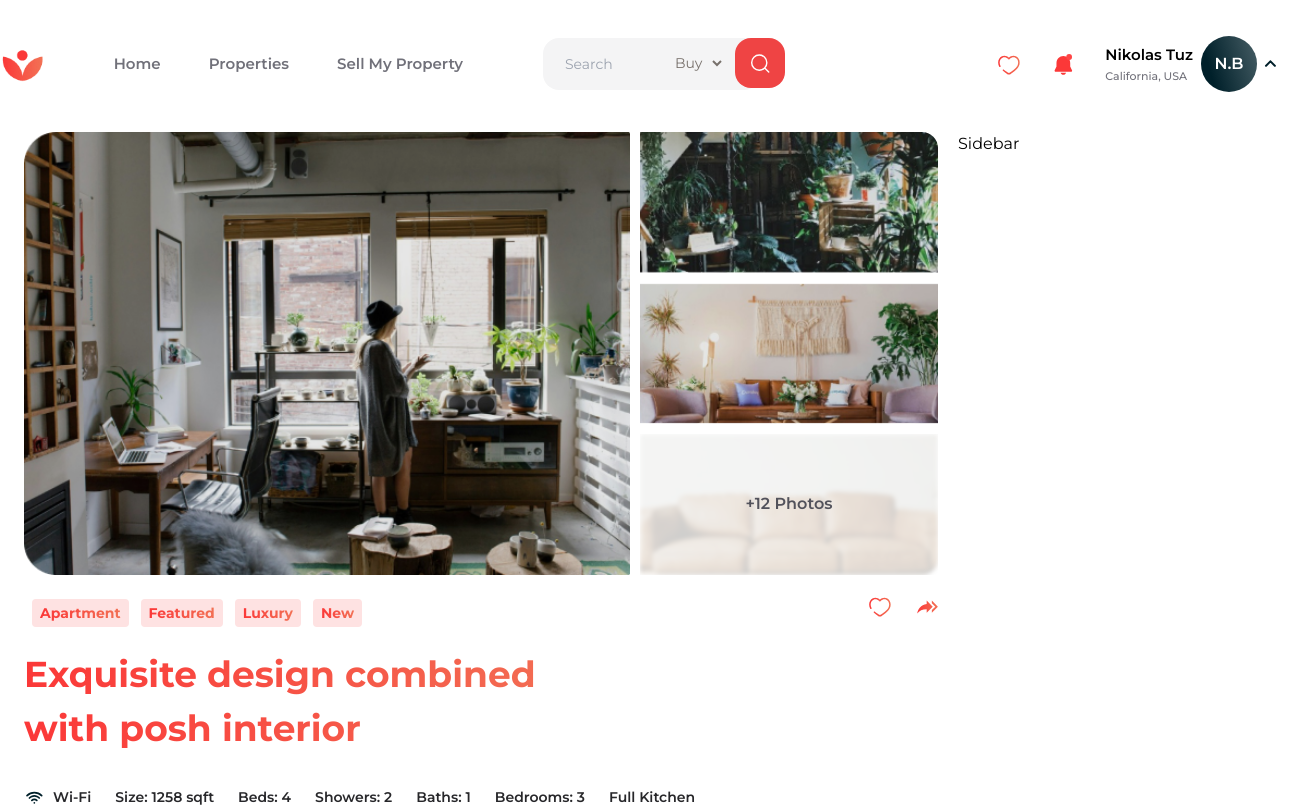
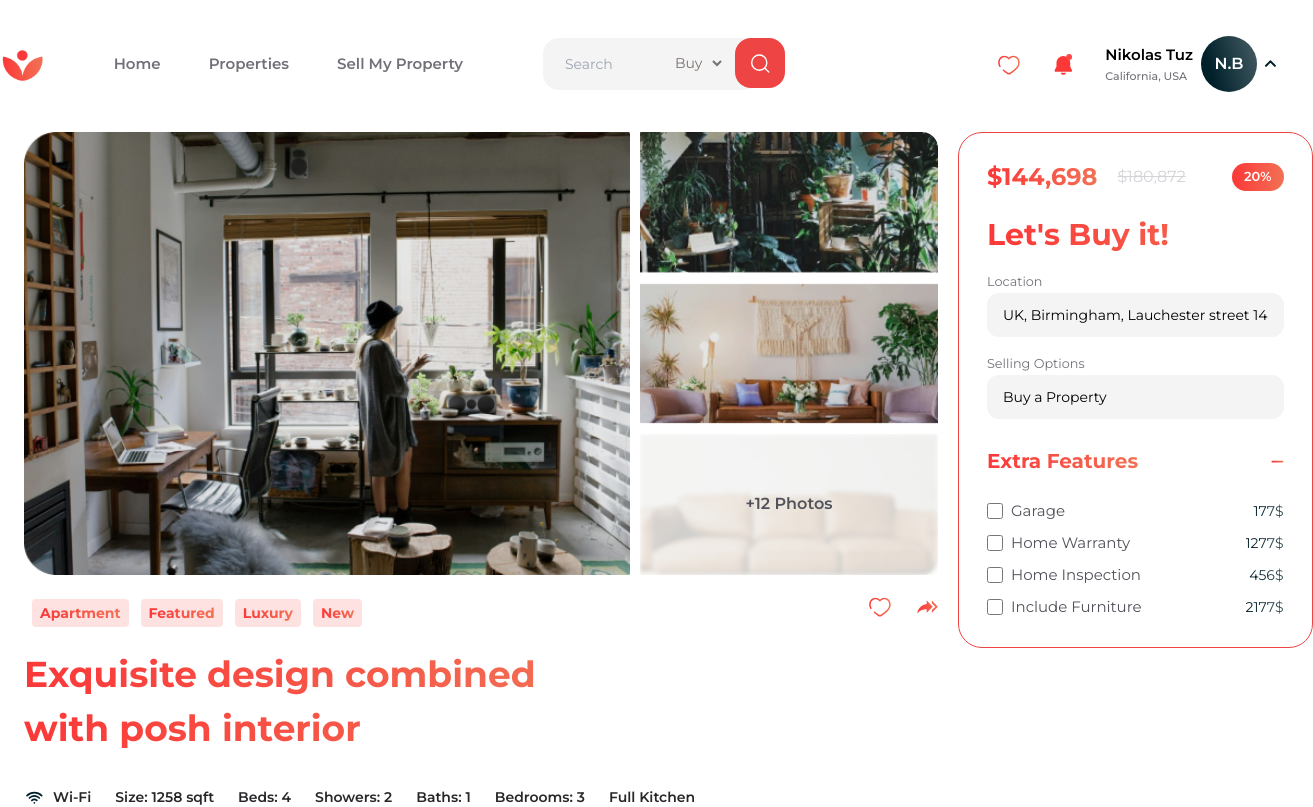
Before and after one commit to HumptyDumpy01/viaproperty-app, a Next.js app: page /properties/1 in a window 1280 px wide. Shown: the top 807 px of the page, 1313 px wide, since content can reach past the window. Built offline with nearby package versions, Linux system fonts and the light colour scheme.

Commit message:
Started working on sidebar. Is is 50 percent done.

```diff
--- a/app/properties/[id]/page.tsx
+++ b/app/properties/[id]/page.tsx
@@ -21,6 +21,9 @@ import BadgeRounded from '@/components/UI/Badge/BadgeRounded';
 import LeaveComment from '@/components/PropertyDescription/Layout/LeaveComment';
 import CallToActionBlock from '@/components/Layout/Cta/CallToActionBlock';
 import FeaturedProperties from '@/components/Home/Layout/FeaturedProperties';
+import LabelAndTextBadge from '@/components/UI/Badge/LabelAndTextBadge';
+import ExpandIcon from '@/components/UI/Icon/ExpandIcon';
+import Checkbox from '@/components/UI/Checkbox/Checkbox';
 
 /*type PropertyDescriptionType = {
   // children: ReactNode;
@@ -112,8 +115,67 @@ export default function PropertyDescription(/*{  }: PropertyDescriptionType*/) {
               </div>
             </div>
           </div>
-          <div>
-            Sidebar
+          <div className={`border h-fit border-red-500 rounded-3xl p-7 w-full`}>
+            <div className={`flex items-center justify-between mb-6`}>
+              <div className={`flex gap-5 items-center`}>
+                <span
+                  className={`bg-clip-text inline-block text-transparent bg-linear-main-red font-bold text-2xl`}>$144,698</span>
+                <span className={`text-zinc-300 inline-block line-through`}>$180,872</span>
+              </div>
+              <span
+                className={`inline-block text-[13px] font-semibold bg-linear-main-red text-white px-3 py-1 rounded-full`}>20%</span>
+            </div>
+            <div>
+              <h2 className={`bg-clip-text mb-4 text-transparent bg-linear-main-red font-bold text-3xl`}>Let&#39;s Buy
+                it!</h2>
+              <div className={`flex flex-col gap-3.5 mb-7`}>
+                <LabelAndTextBadge label={`Location`} text={`UK, Birmingham, Lauchester street 14`} />
+                <LabelAndTextBadge label={`Selling Options`} text={`Buy a Property`} />
+              </div>
+              <div className={`flex flex-col gap-2 justify-center`}>
+                <div className={`flex justify-between items-center mb-4`}>
+                  <h3 className={`bg-clip-text text-xl text-transparent bg-linear-main-red font-bold`}>Extra
+                    Features</h3>
+                  <ExpandIcon type={`collapse`} />
+                </div>
+
+                <div className={`flex items-center justify-between`}>
+                  <div>
+                    <Checkbox label={`Garage`} name={`garage`} />
+                  </div>
+                  <div>
+                    <span className={`text-sm bg-clip-text text-transparent bg-linear-main-dark-blue`}>177$</span>
+                  </div>
+                </div>
+
+                <div className={`flex items-center justify-between`}>
+                  <div>
+                    <Checkbox label={`Home Warranty`} name={`HomeWarranty`} />
+                  </div>
+                  <div>
+                    <span className={`text-sm bg-clip-text text-transparent bg-linear-main-dark-blue`}>1277$</span>
+                  </div>
+                </div>
+
+                <div className={`flex items-center justify-between`}>
+                  <div>
+                    <Checkbox label={`Home Inspection`} name={`HomeInspection`} />
+                  </div>
+                  <div>
+                    <span className={`text-sm bg-clip-text text-transparent bg-linear-main-dark-blue`}>456$</span>
+                  </div>
+                </div>
+
+                <div className={`flex items-center justify-between`}>
+                  <div>
+                    <Checkbox label={`Include Furniture`} name={`IncludeFurniture`} />
+                  </div>
+                  <div>
+                    <span className={`text-sm bg-clip-text text-transparent bg-linear-main-dark-blue`}>2177$</span>
+                  </div>
+                </div>
+              </div>
+            </div>
           </div>
         </div>
         <div className={`mt-20`}>
--- /dev/null
+++ b/components/UI/Badge/LabelAndTextBadge.tsx
@@ -0,0 +1,20 @@
+// 'use client';
+
+type LabelAndTextBadgeType = {
+  label: string;
+  text: string;
+  // children: ReactNode;
+}
+
+import React from 'react';
+
+export default function LabelAndTextBadge({ label, text }: LabelAndTextBadgeType) {
+  return (
+    <>
+      <div>
+        <span className={`text-[12.8px] text-zinc-500`}>{label}</span>
+        <p className={`bg-zinc-100 rounded-xl text-sm truncate px-4 py-3`}>{text}</p>
+      </div>
+    </>
+  );
+}
--- /dev/null
+++ b/components/UI/Icon/ExpandIcon.tsx
@@ -0,0 +1,47 @@
+// 'use client';
+
+type ExpandIconType = {
+  type: `expand` | `collapse`;
+  // children: ReactNode;
+}
+
+import React from 'react';
+
+export default function ExpandIcon({ type }: ExpandIconType) {
+  return (
+    <>
+      {type === `collapse` && (
+        <>
+          <svg className={`cursor-pointer`} xmlns="http://www.w3.org/2000/svg" width="13" height="3" viewBox="0 0 13 3"
+               fill="none">
+            <path d="M1.31934 1.68481H11.408" stroke="url(#paint0_linear_383_7683)" stroke-width="1.68145"
+                  stroke-linecap="round" />
+            <defs>
+              <linearGradient id="paint0_linear_383_7683" x1="1.31934" y1="2.18481" x2="11.408" y2="2.18481"
+                              gradientUnits="userSpaceOnUse">
+                <stop stop-color="#FB3838" />
+                <stop offset="1" stop-color="#F27155" />
+              </linearGradient>
+            </defs>
+          </svg>
+        </>
+      )}
+      {type === `expand` && (
+        <>
+          <svg className={`cursor-pointer`} xmlns="http://www.w3.org/2000/svg" width="12" height="10"
+               viewBox="0 0 12 10" fill="none">
+            <path d="M1 5H11.0887M6 9V1" stroke="url(#paint0_linear_1042_7979)" stroke-width="1.68145"
+                  stroke-linecap="round" />
+            <defs>
+              <linearGradient id="paint0_linear_1042_7979" x1="1" y1="5" x2="11.0887" y2="5"
+                              gradientUnits="userSpaceOnUse">
+                <stop stop-color="#FB3838" />
+                <stop offset="1" stop-color="#F27155" />
+              </linearGradient>
+            </defs>
+          </svg>
+        </>
+      )}
+    </>
+  );
+}
```
